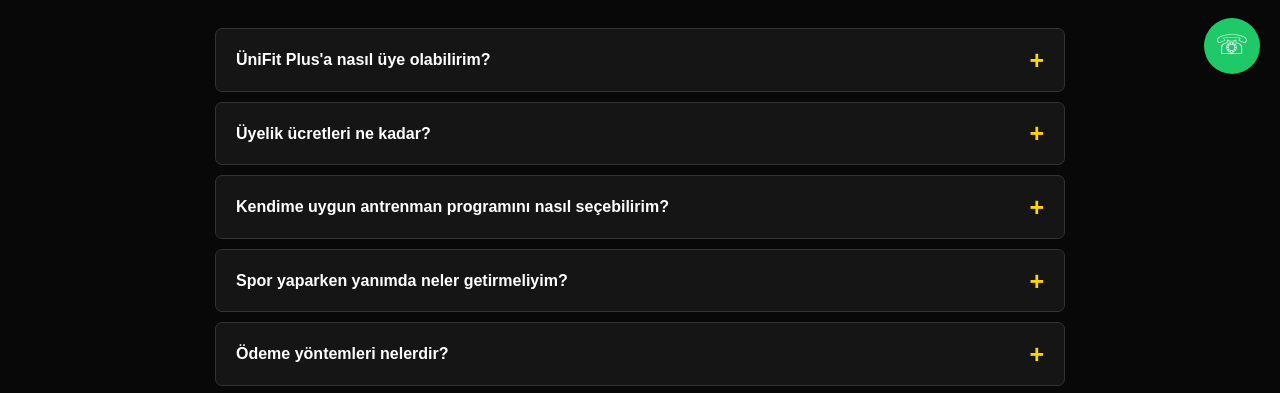
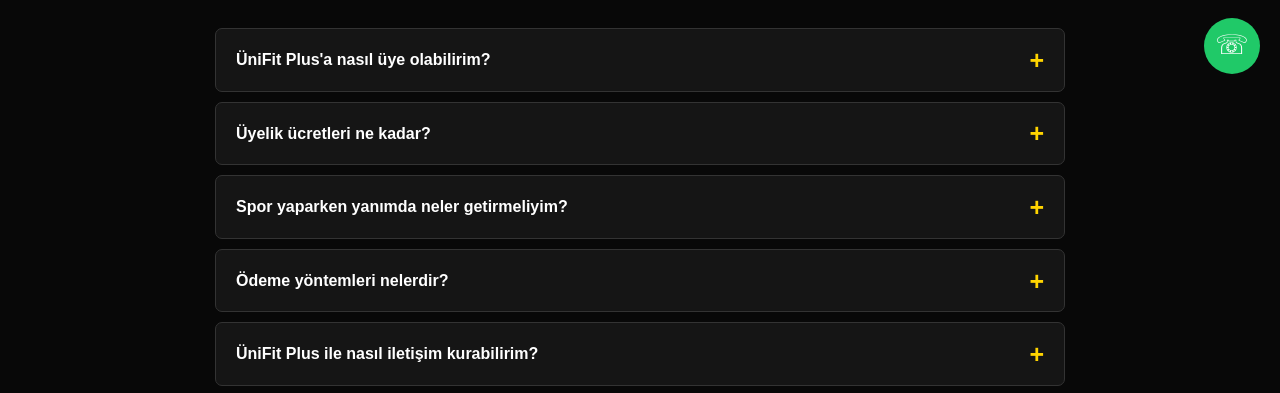
Before and after one commit to huzeyfegedik/unifit-, a plain HTML site: page sss.html in a window 1280 px wide. Shown: the part 706-1099 px from the top of the page. Drawn offline with Linux system fonts and the light colour scheme.

Commit message:
Update sss.html

```diff
--- a/sss.html
+++ b/sss.html
@@ -115,10 +115,7 @@ main{padding:35px 0 60px}
 </details>
 
 
-<details class="faq">
-<summary>Kendime uygun antrenman programını nasıl seçebilirim?</summary>
-<div class="answer">Kas gelişimi, kondisyon veya genel sağlık gibi hedeflerini belirleyerek seviyene uygun bir program seçebilirsin.</div>
-</details>
+
 
 <details class="faq">
 <summary>Spor yaparken yanımda neler getirmeliyim?</summary>
```
